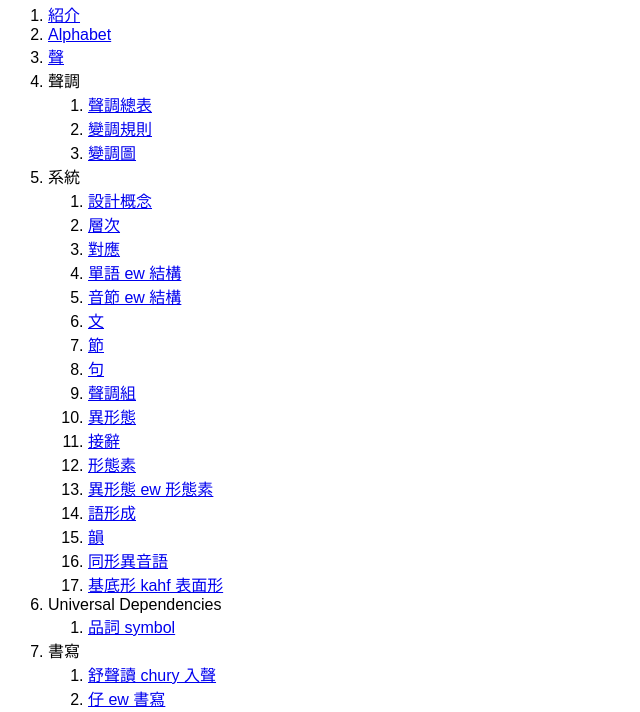
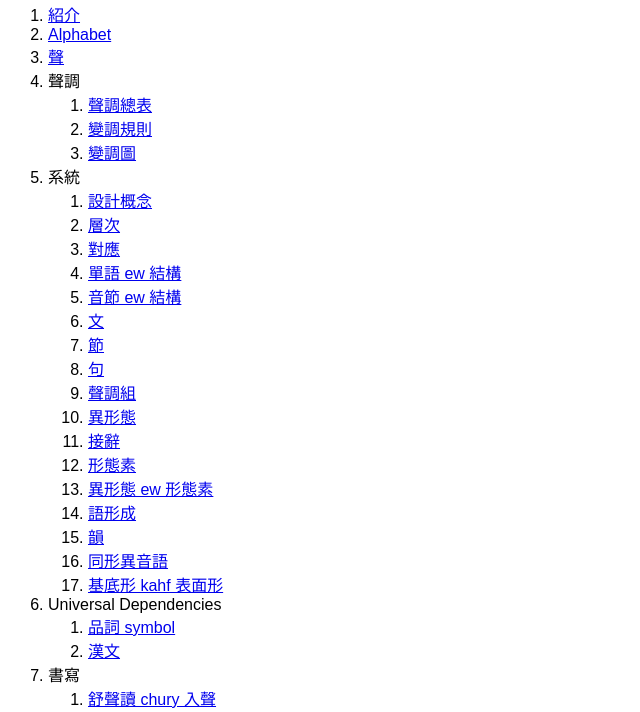
Before and after one commit to taipalogy/susiahethong, a plain HTML site: page index.html in a window 1280 px wide. Shown: the part 87-799 px from the top of the page, without its empty margins (0-640 px from the left). Drawn offline with Linux system fonts and the light colour scheme.

Commit message:
edit 2 files

```diff
--- a/index.html
+++ b/index.html
@@ -49,6 +49,7 @@
     <li>Universal Dependencies
       <ol>
         <li><a href="pos-symbols">品詞 symbol</a></li>
+        <li><a href="hanybunx">漢文</a></li>
       </ol>
     </li>
     <li>書寫
```
Also changed, not shown: 1 other file.
